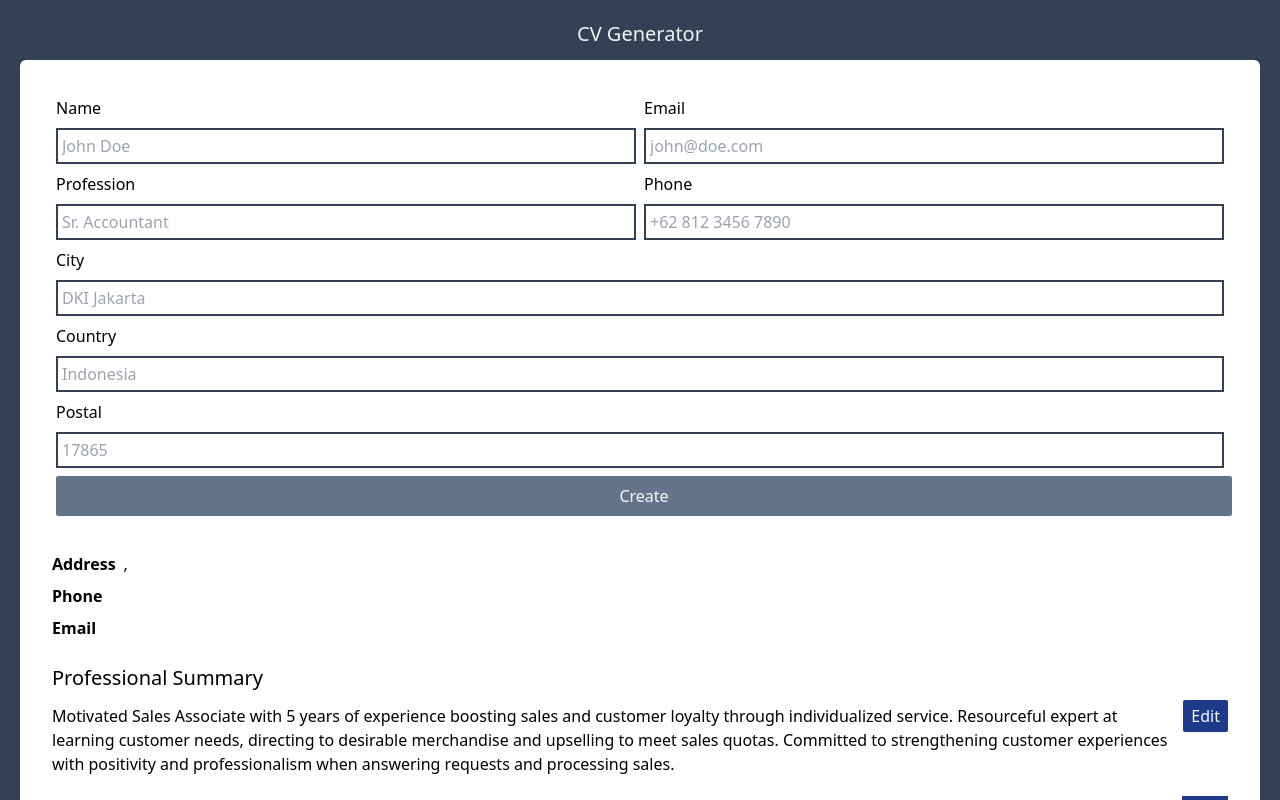
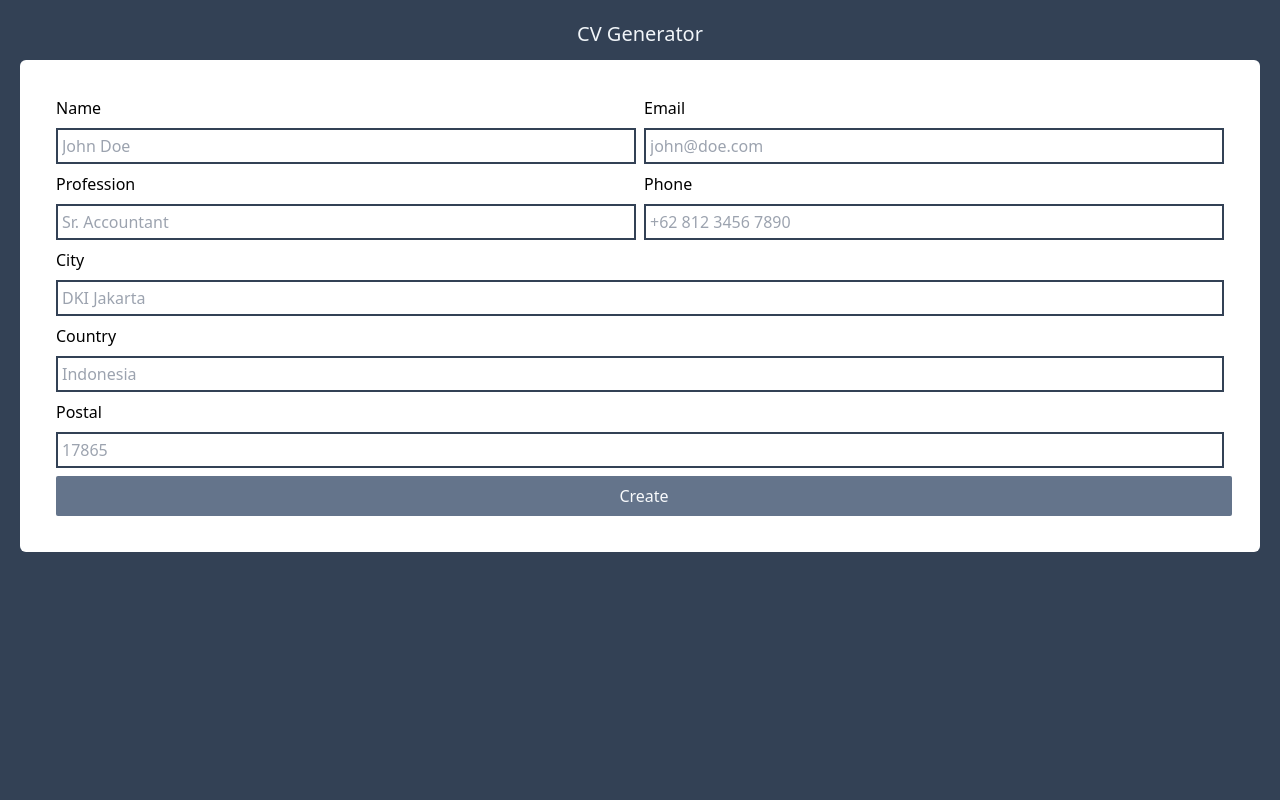
Before and after one commit to yhuzued/cv-static-pages, a React (Vite) app: page / in a window 1280 px wide. Shown: the top 800 px of the page. Built offline with nearby package versions, Linux system fonts and the light colour scheme.

Commit message:
Implement conditional render

```diff
--- a/src/App.jsx
+++ b/src/App.jsx
@@ -21,7 +21,7 @@ function App() {
     return Object.keys(obj).length === 0;
   }
 
-  const form = () => {
+  const cv = () => {
     if (isEmpty(person)) {
       return (
         <Form
@@ -43,6 +43,18 @@ function App() {
         />
       );
     }
+
+    return (
+      <>
+        <Header person={person} />
+        <Skills />
+        <Experience>
+          <FormExperience />
+          <SubmitButton />
+        </Experience>
+        <Education />
+      </>
+    );
   };
 
   return (
@@ -52,14 +64,7 @@ function App() {
           CV Generator
         </h1>
         <section className="p-8 bg-white p-3 rounded-md drop-shado-md">
-          {form()}
-          <Header person={person} />
-          <Skills />
-          <Experience>
-            <FormExperience />
-            <SubmitButton />
-          </Experience>
-          <Education />
+          {cv()}
         </section>
       </main>
     </>
```
